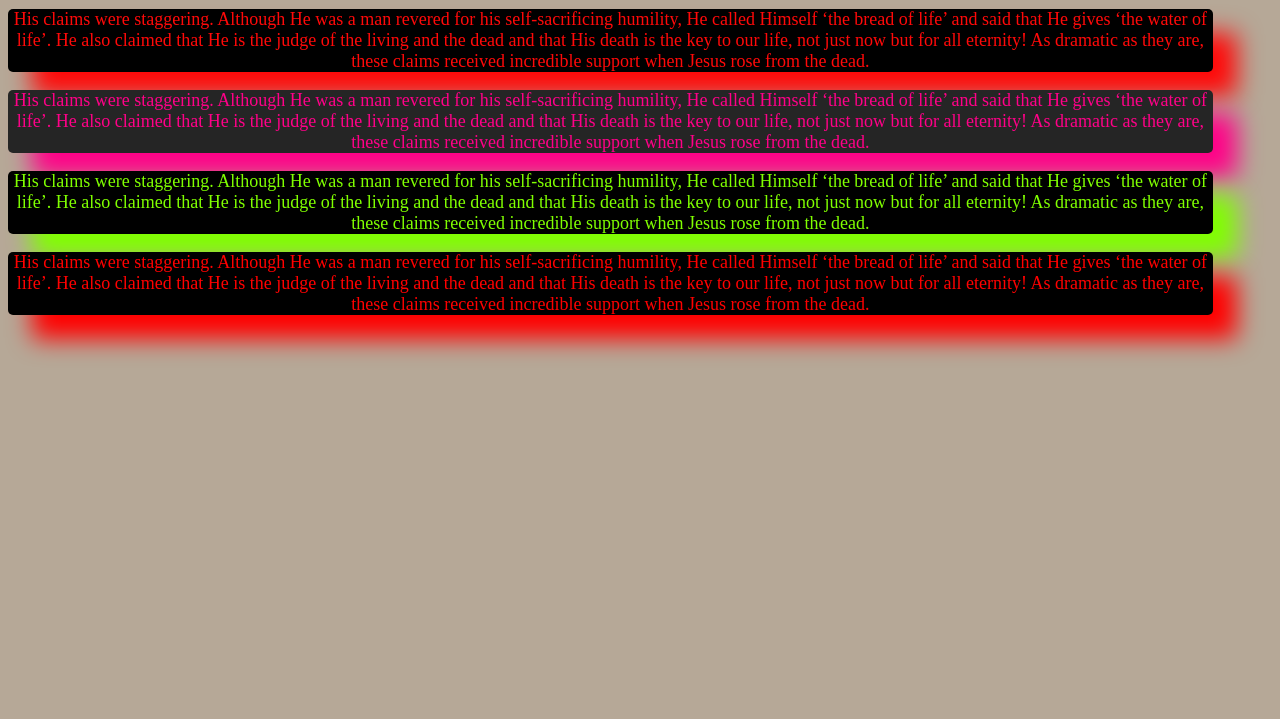
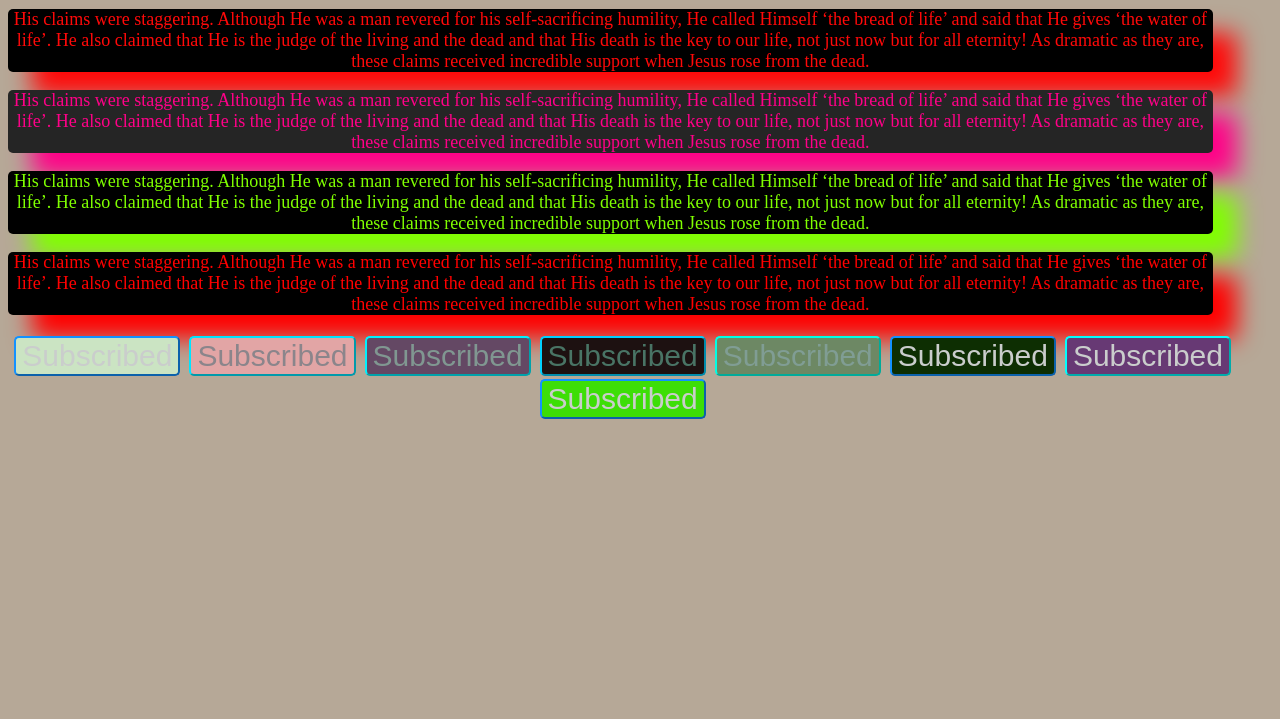
Before and after one commit to saimun212/simple-repo, a plain HTML site: page index.html in a window 1280 px wide. Shown: the part 81-800 px from the top of the page. Drawn offline with Linux system fonts and the light colour scheme.

Commit message:
add our new code

```diff
--- /dev/null
+++ b/control.js
@@ -0,0 +1,13 @@
+
+function myFunction(fullName, age, dateOfBirth = 1991) {
+  console.log(
+    'Hello ' + fullName + ' I am ' + age + ' My Date of Bith ' + dateOfBirth
+  );
+}
+myFunction('Ali', 30, 1995);
+myFunction('Rahim', 35, true);
+
+function isSubscribed(isSubscribed) {
+  console.log('isSubscribed');
+}
+document.getElementById('btn').addEventListener('click', isSubscribed);
--- a/css/style.css
+++ b/css/style.css
@@ -3,6 +3,9 @@
    background-color: rgb(182, 168, 151);
    text-align: center;
   font-size: 1.5rem;
+}
+h1{
+  color: rgb(255, 47, 47);
 }
 .paragaraph-title{
     background-color: #000000;
@@ -25,10 +28,75 @@
     border-radius: 5px;
     color: rgb(128, 255, 0);
 }
-.paragaraph-4{
+    .paragaraph-4{
     background-color: #000000;
     font-size: 0.75rem;
     color: rgb(255, 0, 0);
     box-shadow: 1rem 1rem 1rem  ;
     border-radius: 5px;
 }
+.isSubscribed{
+border-color: rgb(19, 145, 255);
+font-size: 30px;
+background-color: rgb(203, 228, 195);
+color: rgb(202, 205, 204);
+border-radius: 5px;
+text-decoration: none;
+}
+
+.isSubscribed-2{
+  border-color: rgb(0, 229, 255);
+font-size: 30px;
+background-color: rgb(226, 165, 165);
+color: rgb(139, 133, 139);
+border-radius: 5px;
+text-decoration: none;
+}
+.isSubscribed-3{
+  border-color: rgb(0, 242, 255);
+font-size: 30px;
+background-color: rgb(100, 72, 100);
+color: rgb(128, 151, 145);
+border-radius: 5px;
+text-decoration: none;
+}
+.isSubscribed-4{
+  border-color: rgb(0, 208, 255);
+font-size: 30px;
+background-color: rgb(29, 17, 17);
+color: rgb(73, 116, 101);
+border-radius: 5px;
+text-decoration: none;
+}
+.isSubscribed-5{
+  border-color: rgb(0, 255, 229);
+font-size: 30px;
+background-color: rgb(109, 136, 100);
+color: rgb(128, 157, 148);
+border-radius: 5px;
+text-decoration: none;
+}
+.isSubscribed-6{
+  border-color: rgb(19, 145, 255);
+font-size: 30px;
+background-color: rgb(13, 46, 2);
+color: rgb(202, 205, 204);
+border-radius: 5px;
+text-decoration: none;
+}
+.isSubscribed-7{
+  border-color: rgb(0, 255, 255);
+font-size: 30px;
+background-color: rgb(103, 57, 116);
+color: rgb(202, 205, 204);
+border-radius: 5px;
+text-decoration: none;
+}
+.isSubscribed-8{
+  border-color: rgb(19, 145, 255);
+font-size: 30px;
+background-color: rgb(61, 222, 7);
+color: rgb(202, 205, 204);
+border-radius: 5px;
+text-decoration: none;
+}
--- a/index.html
+++ b/index.html
@@ -6,12 +6,22 @@
     <title>Simple-Repo</title>
      <link rel="shortcut icon" href="assist -image/icon-6.png" type="image/x-icon">
      <link rel="stylesheet" href="css/style.css">
+     <link rel="stylesheet" href="control.js">
 </head>
 <body>
-    <H1>HELLO</H1>
+    <H1 >WELCOME   </H1>
    <p class="paragaraph-title">His claims were staggering. Although He was a man revered for his self-sacrificing humility, He called Himself ‘the bread of life’ and said that He gives ‘the water of life’. He also claimed that He is the judge of the living and the dead and that His death is the key to our life, not just now but for all eternity! As dramatic as they are, these claims received incredible support when Jesus rose from the dead.</p>
    <p class="paragaraph-2">His claims were staggering. Although He was a man revered for his self-sacrificing humility, He called Himself ‘the bread of life’ and said that He gives ‘the water of life’. He also claimed that He is the judge of the living and the dead and that His death is the key to our life, not just now but for all eternity! As dramatic as they are, these claims received incredible support when Jesus rose from the dead.</p>
    <p class="paragaraph-3">His claims were staggering. Although He was a man revered for his self-sacrificing humility, He called Himself ‘the bread of life’ and said that He gives ‘the water of life’. He also claimed that He is the judge of the living and the dead and that His death is the key to our life, not just now but for all eternity! As dramatic as they are, these claims received incredible support when Jesus rose from the dead.</p>
    <p class="paragaraph-4">His claims were staggering. Although He was a man revered for his self-sacrificing humility, He called Himself ‘the bread of life’ and said that He gives ‘the water of life’. He also claimed that He is the judge of the living and the dead and that His death is the key to our life, not just now but for all eternity! As dramatic as they are, these claims received incredible support when Jesus rose from the dead.</p>
+   <input class="isSubscribed" type="submit" value="Subscribed">
+   <input class="isSubscribed-2" type="submit" value="Subscribed">
+   <input class="isSubscribed-3" type="submit" value="Subscribed">
+   <input class="isSubscribed-4" type="submit" value="Subscribed">
+   <input class="isSubscribed-5" type="submit" value="Subscribed">
+   <input class="isSubscribed-6" type="submit" value="Subscribed">
+   <input class="isSubscribed-7" type="submit" value="Subscribed">
+   <input class="isSubscribed-8" type="submit" value="Subscribed">
+
 </body>
 </html>
```
